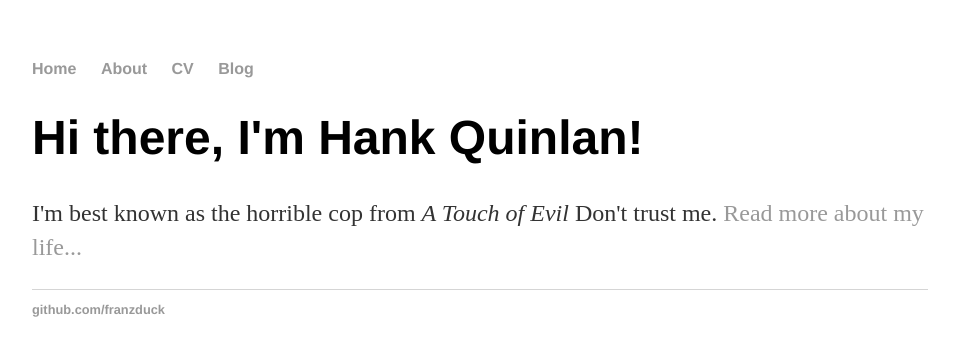
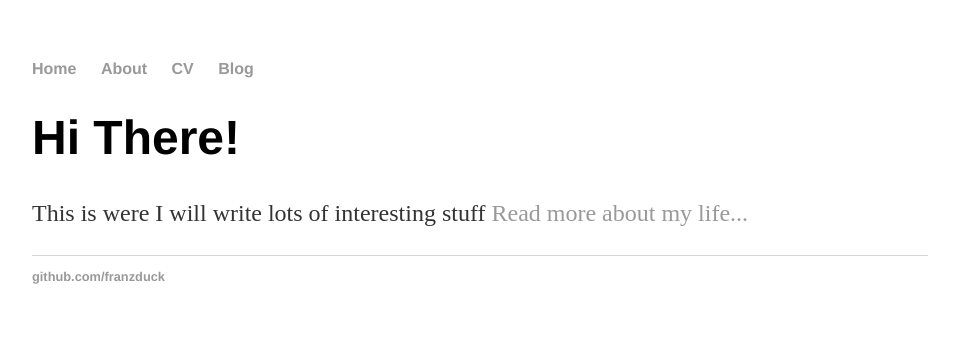
Before and after one commit to FranzDuck/franzduck.github.io, a Jekyll site: the page built from index.html, in a window 1280 px wide. Shown: the top 356 px of the page, without its empty margins (160-1119 px from the left). Built offline with Jekyll 4.4.1, drawn with Linux system fonts in a browser that asks for light colours.

Commit message:
Update the starting page

```diff
--- a/index.html
+++ b/index.html
@@ -1,8 +1,8 @@
 ---
 layout: default
-title: Hank Quinlan, Horrible Cop
+title: My personal Website
 ---
 <div class="blurb">
-	<h1>Hi there, I'm Hank Quinlan!</h1>
-	<p>I'm best known as the horrible cop from <em>A Touch of Evil</em> Don't trust me. <a href="/about">Read more about my life...</a></p>
+	<h1>Hi There!</h1>
+	<p>This is were I will write lots of interesting stuff <a href="/about">Read more about my life...</a></p>
 </div><!-- /.blurb -->
```
